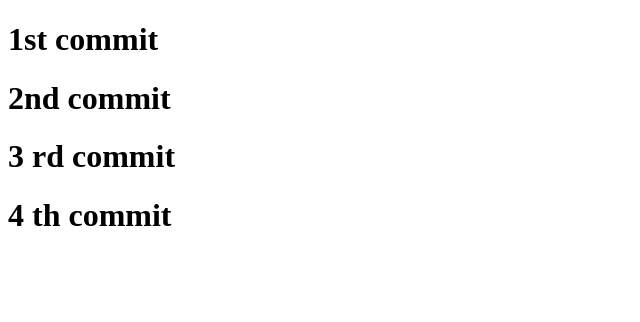
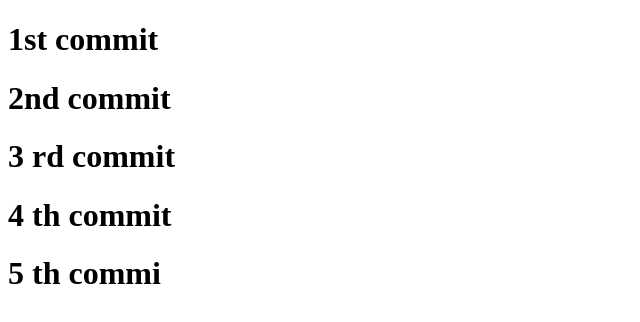
Before and after one commit to shreenehaa/git, a plain HTML site: page index.html in a window 1280 px wide. Shown: the whole page, without its empty margins (0-640 px from the left). Drawn offline with Linux system fonts and the light colour scheme.

Commit message:
commit 5

```diff
--- a/index.html
+++ b/index.html
@@ -10,5 +10,6 @@
     <h1>2nd commit</h1>
     <h1>3 rd commit</h1>
     <h1>4 th commit</h1>
+    <h1>5 th commi</h1>
 </body>
 </html>
```
